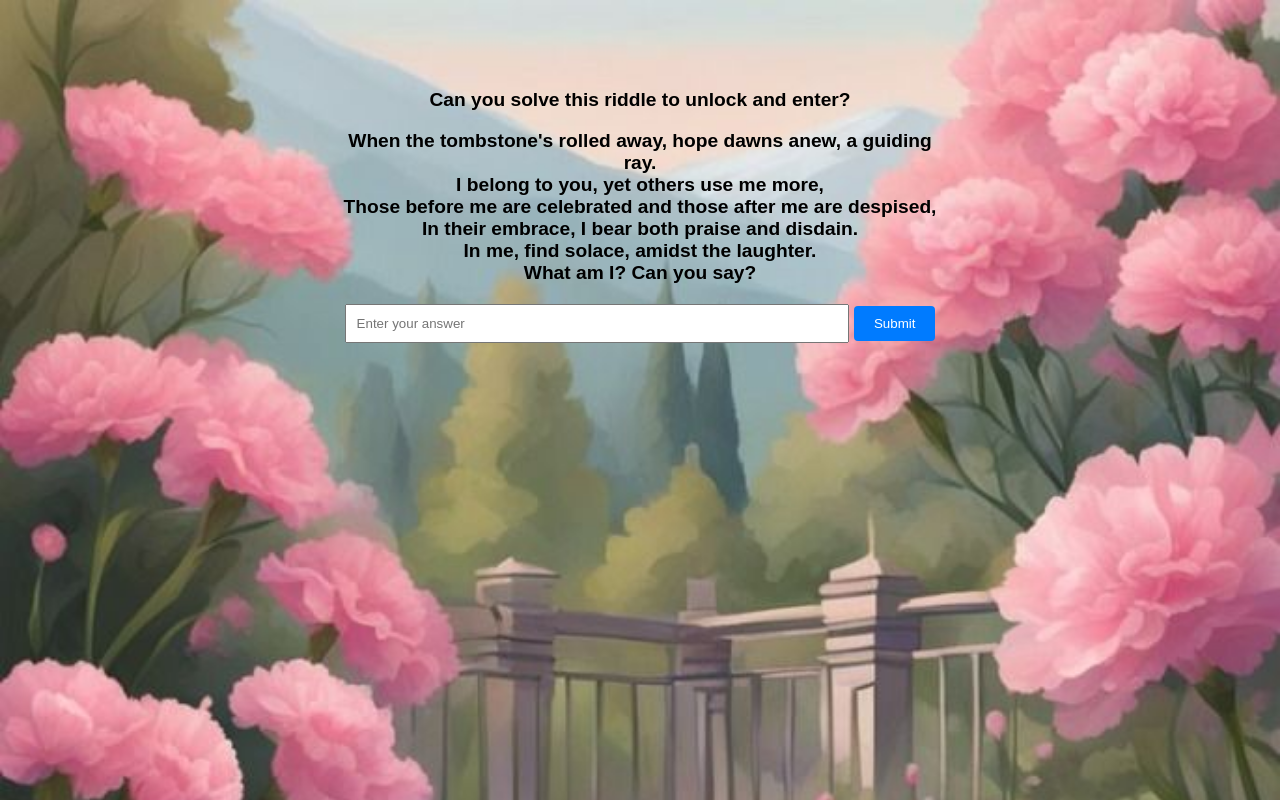
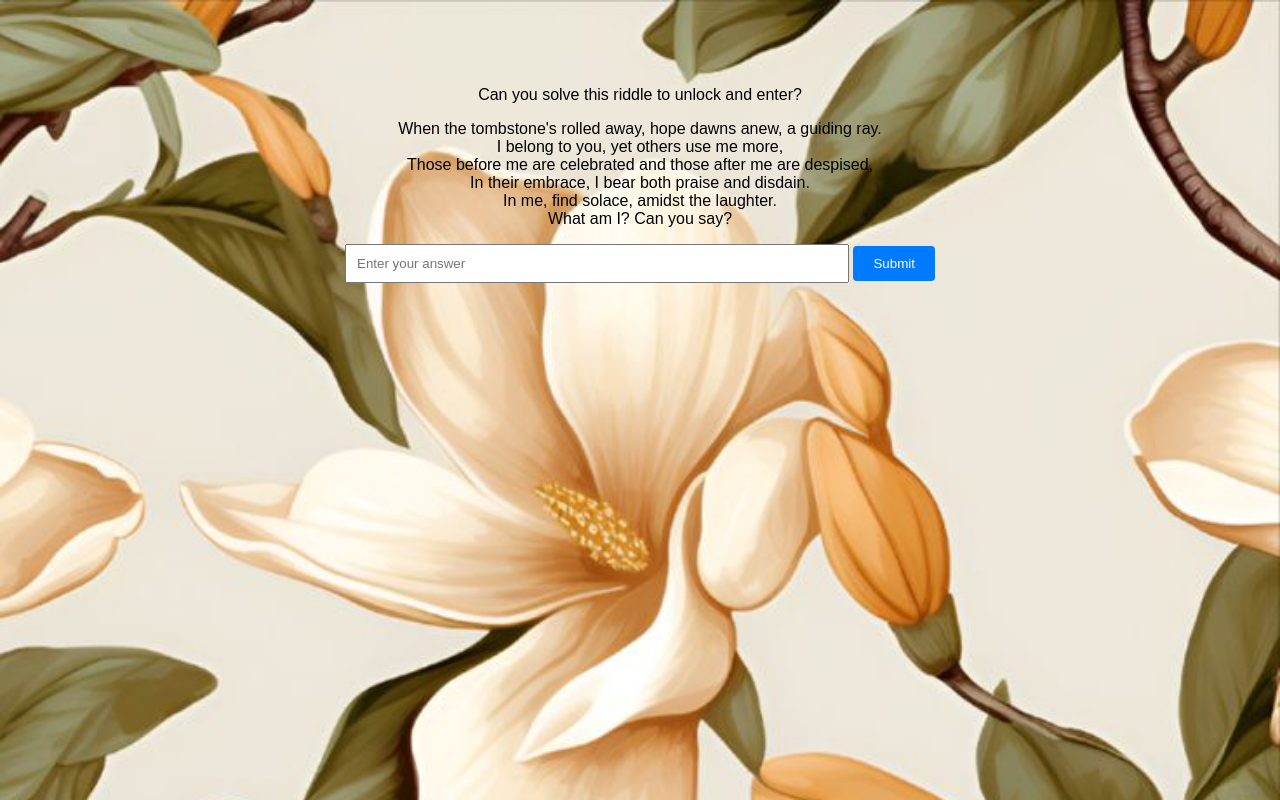
Before and after one commit to Atemmanut2001/Prototype, a plain HTML site: page Nya.html in a window 1280 px wide. Drawn offline with Linux system fonts and the light colour scheme.

Commit message:
Add files via upload

```diff
--- a/Nya.html
+++ b/Nya.html
@@ -3,13 +3,15 @@
 <head>
     <meta charset="UTF-8">
     <meta name="viewport" content="width=device-width, initial-scale=1.0">
-    <title>SB - Riddle</title>
+    <title>SB - Nya</title>
     <link rel="stylesheet" href="SB.css">
     <style>
-        /* Additional styles */
-        .container {
-            font-size: 1.2em; /* Increase font size */
-            font-weight: bold; /* Make text bold */
+        /* Additional styles for nya.html background */
+        body {
+            background: url('Vanilla.jpeg') repeat;
+            background-size: cover; /* Ensure the background covers the entire screen */
+            background-attachment: fixed; /* Fix the background to maintain its position during scrolling */
+            color: #000; /* Set text color to black for better visibility */
         }
     </style>
 </head>
--- a/index.html
+++ b/index.html
@@ -3,13 +3,29 @@
 <head>
     <meta charset="UTF-8">
     <meta name="viewport" content="width=device-width, initial-scale=1.0">
-    <title>SB</title>
+    <title>SB - Index</title>
     <link rel="stylesheet" href="SB.css">
+    <style>
+        /* Additional styles for index.html background */
+        body {
+            background: url('Pinkg.jpeg') repeat;
+            background-size: cover; /* Ensure the background covers the entire screen */
+            background-attachment: fixed; /* Fix the background to maintain its position during scrolling */
+            color: #000; /* Set text color to black for better visibility */
+        }
+    </style>
 </head>
 <body>
     <div class="container">
-        <h1 class="centered-text">Hey Birthday Girl ;)</h1>
-        <button onclick="window.location.href='Nya.html'">Start the Riddle</button>
+        <h1>Hey Birthday Girl ;)</h1>
+        <button onclick="redirectToNya()">Start the Riddle</button>
     </div>
+
+    <script src="SB.js"></script>
+    <script>
+        function redirectToNya() {
+            window.location.href = "Nya.html";
+        }
+    </script>
 </body>
 </html>
```
